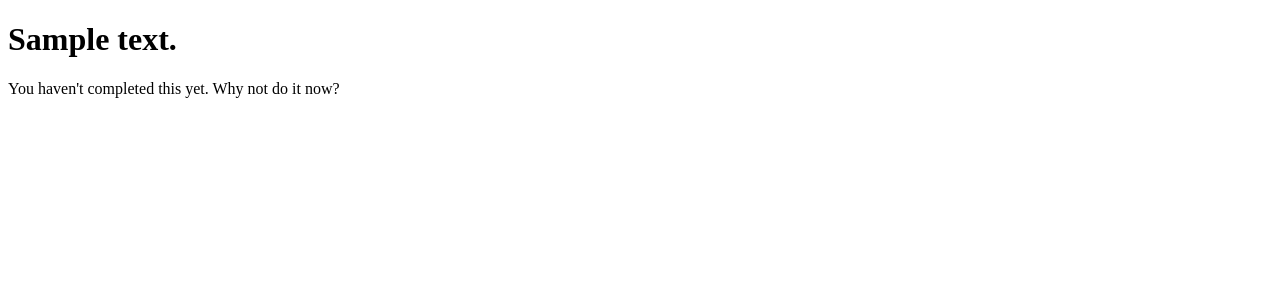
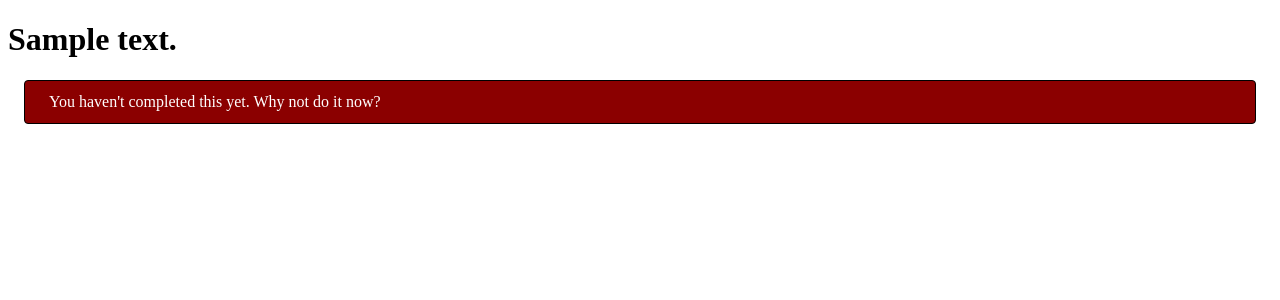
Before and after one commit to floortom/JinjaMastery1, a Flask app: template templates/todo.html in a window 1280 px wide. Shown: the top 300 px of the page. Run offline with Flask 3, Linux system fonts and the light colour scheme; the template is opened without the code that fills it: most values are stand-ins (such as "Sample title", 1, 10 or a date in 2020).

Commit message:
Addded CSS handling with Jinja inheritance

```diff
--- /dev/null
+++ b/static/css/styles.css
@@ -0,0 +1,15 @@
+.todo {
+  margin: 8px 16px;
+  padding: 12px 24px;
+  border: 1px solid black;
+  border-radius: 4px;
+}
+
+.todo--completed {
+  background-color: aquamarine;
+}
+
+.todo--pending {
+  background-color: darkred;
+  color: white;
+}
--- a/templates/base.html
+++ b/templates/base.html
@@ -3,6 +3,9 @@
 <head>
     <meta charset="UTF-8">
     <title>{{ title or "Todos" }}</title>
+    <link rel="stylesheet" href="/static/css/styles.css"/>
+    {% block head %}
+    {% endblock %}
 </head>
 <body>
     {% block content %}
--- a/templates/todo.html
+++ b/templates/todo.html
@@ -1,11 +1,10 @@
-{% extends "base.html" %}
+{% extends "base.html" %} {% block content %}
+<h1>{{ text }}</h1>
 
-{% block content %}
-    <h1>{{ text }}</h1>
-
-    {% if completed %}
-        <p>You've completed this todo!</p>
-    {% else %}
-        <p>You haven't completed this yet. Why not do it now?</p>
-    {% endif %}
-{% endblock %}
+{% if completed %}
+<p class="todo todo--completed">You've completed this todo!</p>
+{% else %}
+<p class="todo todo--pending">
+  You haven't completed this yet. Why not do it now?
+</p>
+{% endif %} {% endblock %}
```
Also changed, not shown: templates/notFound.html (+9 -0 lines).
